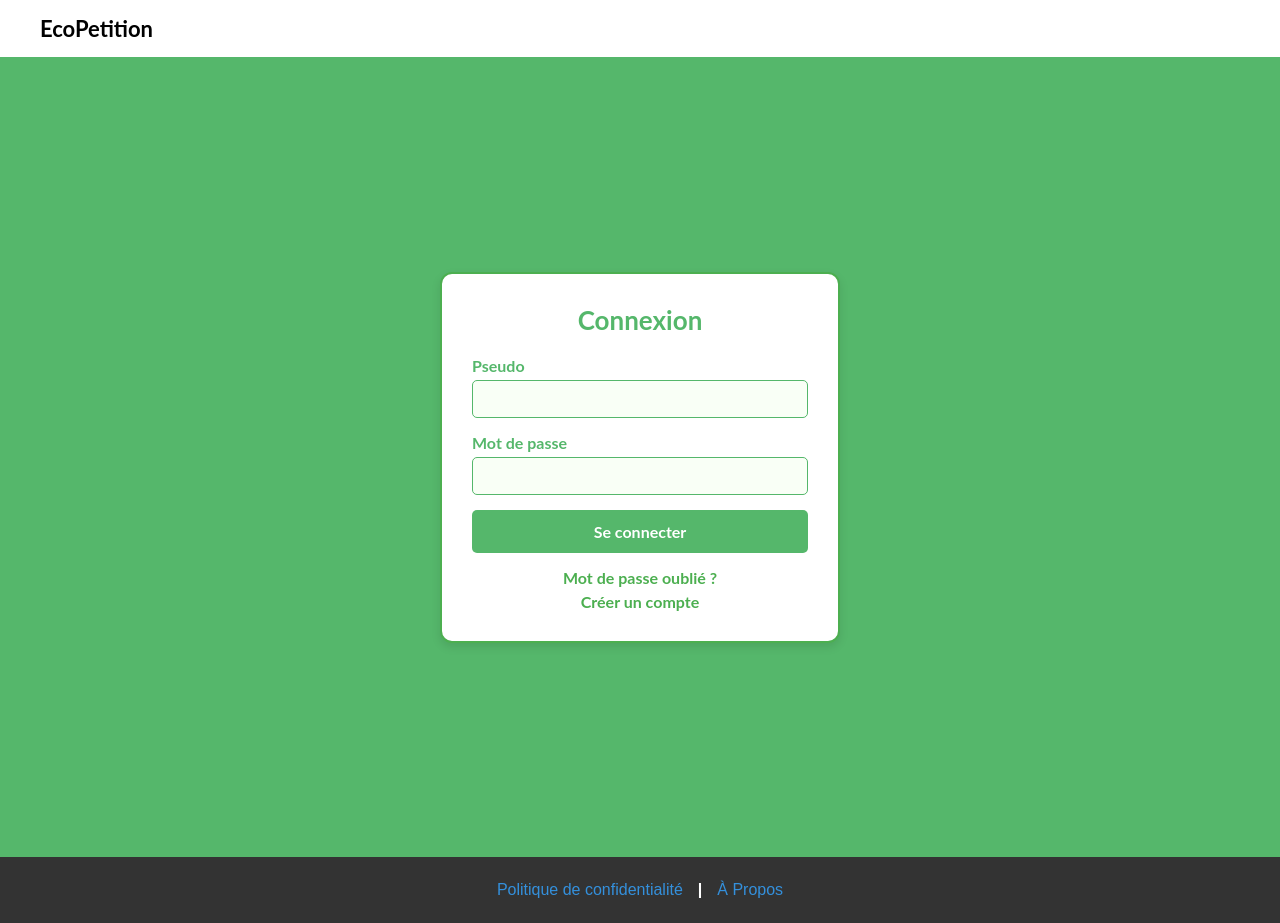
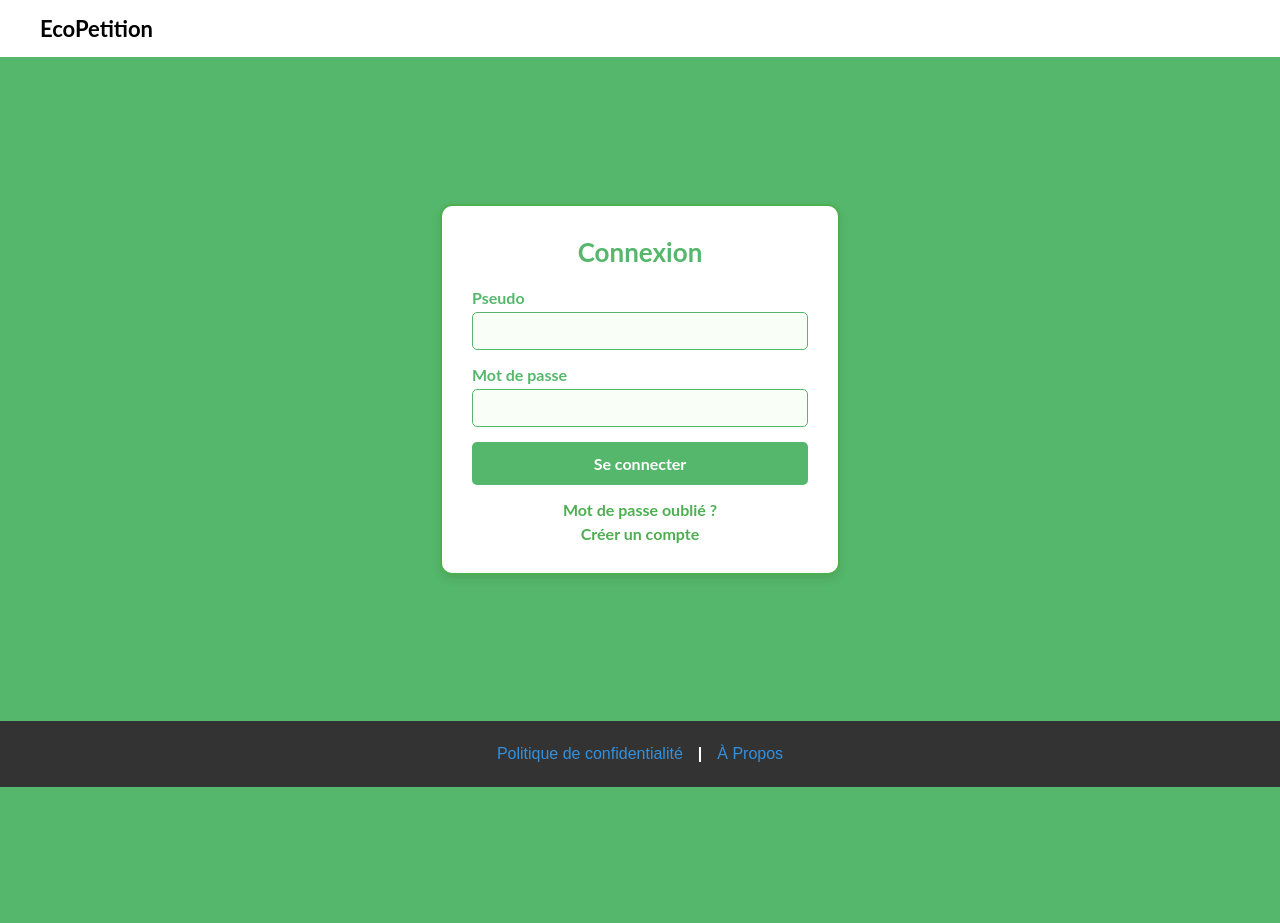
Before and after one commit to FCORMERAIS/Ecopetition_FRONT, a Next.js app: page /login in a window 1280 px wide. After the commit the page ends 800 px from the top, so only its background shows below. Built offline with nearby package versions, Linux system fonts and the light colour scheme.

Commit message:
fix bug scroll

```diff
--- a/src/styles/login.module.css
+++ b/src/styles/login.module.css
@@ -4,7 +4,7 @@
     display: flex;
     align-items: center;
     justify-content: center;
-    height: 100vh;
+    height: 83vh;
     background-color: #55B76B;
     font-family: 'Lato', sans-serif;
 }
--- a/src/styles/signup.module.css
+++ b/src/styles/signup.module.css
@@ -4,7 +4,7 @@
     display: flex;
     align-items: center;
     justify-content: center;
-    height: 100vh;
+    height: 83vh;
     width: 100vw;
     background-color: #55B76B;
     font-family: 'Lato', sans-serif;
```
